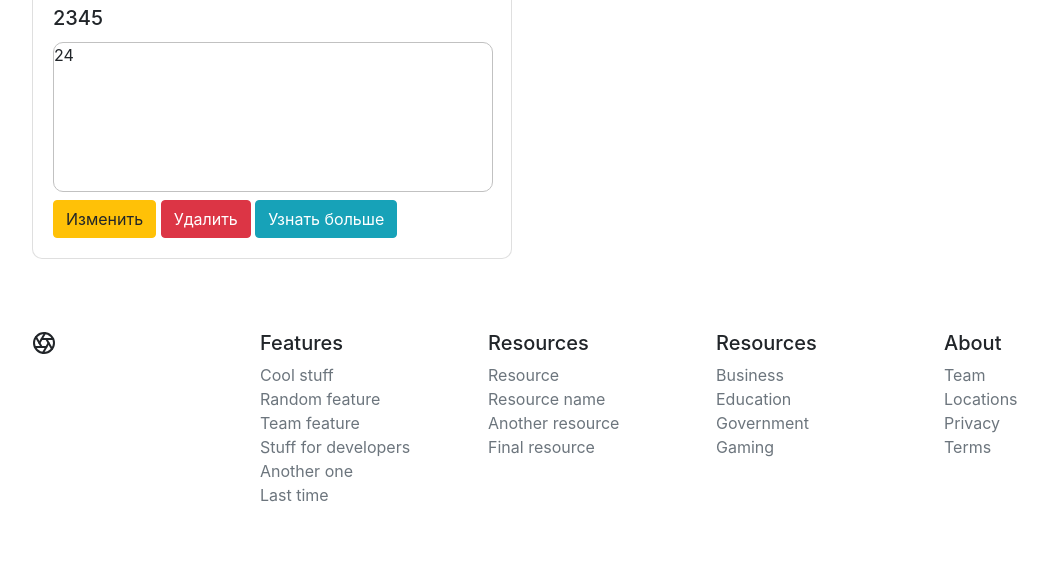
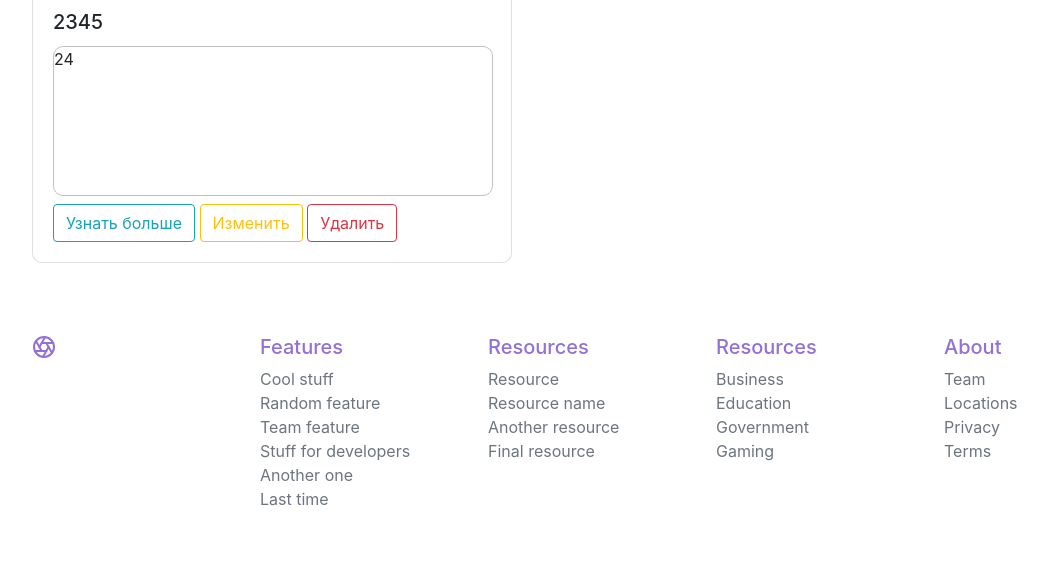
Before and after one commit to avmxmv/3, a Flask app: page /cars in a window 1280 px wide. Shown: the part 1142-1717 px from the top of the page, without its empty margins (53-1101 px from the left). Before the commit the page ends 1644 px from the top, so only its background shows below. Run offline with Flask 2, Linux system fonts and the light colour scheme; data comes from the database, SQL or seed files in the repository; both versions use the stored data as it was after the commit; some libraries are stand-ins or nearby versions.

Commit message:
8 commit

```diff
--- a/templates/base.html
+++ b/templates/base.html
@@ -22,9 +22,9 @@
 
 <body>
 <nav class="navbar navbar-expand-lg sticky-top navbar-dark bg-dark">
-    <svg xmlns="http://www.w3.org/2000/svg" width="24" height="24" viewBox="0 0 24 24" fill="none"
+    <svg style="color: #9370D8" xmlns="http://www.w3.org/2000/svg" width="24" height="24" viewBox="0 0 24 24" fill="none"
          stroke="currentColor" stroke-width="2" stroke-linecap="round" stroke-linejoin="round"
-         class="d-block mb-2">
+         class="d-block mb-2 mt-2">
         <circle cx="12" cy="12" r="10"></circle>
         <line x1="14.31" y1="8" x2="20.05" y2="17.94"></line>
         <line x1="9.69" y1="8" x2="21.17" y2="8"></line>
@@ -33,7 +33,7 @@
         <line x1="14.31" y1="16" x2="2.83" y2="16"></line>
         <line x1="16.62" y1="12" x2="10.88" y2="21.94"></line>
     </svg>
-    <a class="navbar-brand ml-2" href="/">Best cars</a>
+    <a class="navbar-brand ml-2" href="/" style="color: #9370D8">Best cars</a>
     <button class="navbar-toggler" type="button" data-toggle="collapse"
             data-target="#navbarSupportedContent" aria-controls="navbarSupportedContent"
             aria-expanded="false" aria-label="Toggle navigation">
@@ -42,10 +42,10 @@
     <div class="collapse navbar-collapse" id="navbarSupportedContent">
         <ul class="navbar-nav mr-auto">
             <li class="nav-item active">
-                <a class="nav-link" href="/">Home<span class="sr-only">(current)</span></a>
+                <a class="nav-link mt-1" href="/" style="color: #9370D8">Home<span class="sr-only">(current)</span></a>
             </li>
             <li class="nav-item active">
-                <a class="nav-link" href="/cars">All cars</a>
+                <a class="nav-link mt-1" href="/cars" style="color: #9370D8">All cars</a>
             </li>
         </ul>
         {% if current_user.is_authenticated %}
@@ -55,9 +55,9 @@
         </ul>
         {% else %}
         <ul class="navbar-nav">
-            <li class="nav-item mr-2"><a type="button" class="btn btn-secondary" href="/register">Зарегистрироваться</a>
+            <li class="nav-item mr-2"><a type="button" class="btn btn-outline-success" href="/register">Зарегистрироваться</a>
             </li>
-            <li class="nav-item"><a type="button" class="btn btn-secondary" data-toggle="tooltip"
+            <li class="nav-item"><a type="button" class="btn btn-outline-success" data-toggle="tooltip"
                                     data-placement="bottom" title="А вы уже зарегистрированы?"
                                     href="/login">Войти</a></li>
         </ul>
@@ -65,10 +65,12 @@
     </div>
 </nav>
 
+
 {% block content %}
 {% endblock %}
 
-<footer class="container py-5">
+
+<footer class="container py-5" style="color: #9370D8">
     <div class="row">
         <div class="col-12 col-md">
             <svg xmlns="http://www.w3.org/2000/svg" width="24" height="24" viewBox="0 0 24 24"
--- a/templates/index.html
+++ b/templates/index.html
@@ -15,9 +15,9 @@
           <div class="prokrutka mb-2" style="border-radius: 10px;">
             <p class="card-text">{{item.content}}</p>
           </div>
-          <a href="/items/{{ item.id }}" class="btn btn-warning">Изменить</a>
-          <a href="/items_delete/{{ item.id }}" class="btn btn-danger">Удалить</a>
-          <a href="/info_cars/{{ item.id }}" class="btn btn-info">Узнать больше</a>
+          <a href="/info_cars/{{ item.id }}" class="btn btn-outline-info">Узнать больше</a>
+          <a href="/items/{{ item.id }}" class="btn btn-outline-warning">Изменить</a>
+          <a href="/items_delete/{{ item.id }}" class="btn btn-outline-danger">Удалить</a>
         </div>
       </div>
     </div>
--- a/templates/infocars.html
+++ b/templates/infocars.html
@@ -1,4 +1,6 @@
 {% extends "base.html" %}
 {% block content %}
-<h5 class="card-title">{{item.title}}</h5>
+<main role="main">
+    <img class="d-block w-75" style="border-radius: 0 500px; border: 5px #9370D8 solid; box-shadow: 0 0 10px #444;" src={{item.photo}}>
+</main>
 {% endblock %}
```
Also changed, not shown: data/RegisterForm.py (line endings or trailing spaces), data/db_session.py (line endings or trailing spaces), data/items.py (line endings or trailing spaces), data/loginForm.py (line endings or trailing spaces), data/users.py (line endings or trailing spaces), db/blogs.sqlite, main.py (line endings or trailing spaces), static/images/6.png (added), static/images/mac.png (added), static/images/tesla.png (added), templates/home.html (line endings or trailing spaces), templates/items.html (line endings or trailing spaces), templates/login.html (line endings or trailing spaces), templates/register.html (line endings or trailing spaces).
